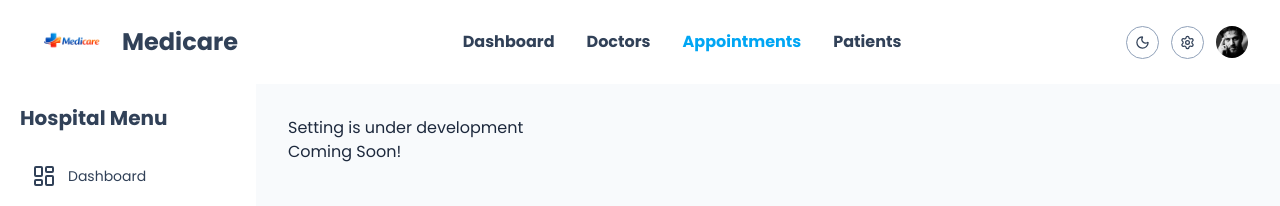
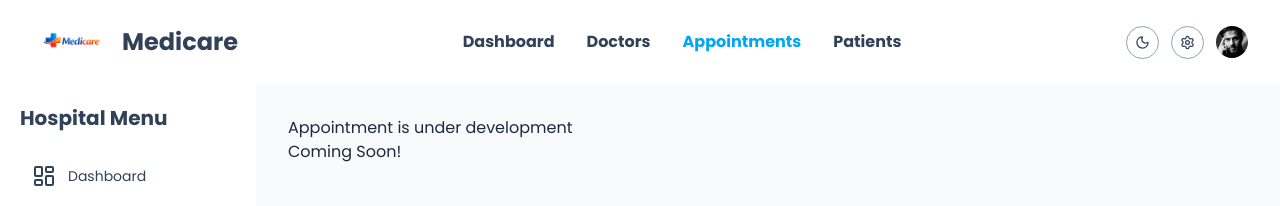
Before and after one commit to ataullaharabzai/Hospital-M.S, a React (Vite) app: page /appointments in a window 1280 px wide. Shown: the top 206 px of the page. Built offline with nearby package versions, Linux system fonts and the light colour scheme.

Commit message:
changes applied

```diff
--- a/src/pages/appointments/ListAppointments.jsx
+++ b/src/pages/appointments/ListAppointments.jsx
@@ -3,7 +3,7 @@ import React from 'react'
 function ListAppointments() {
   return (
     <div>
-      <p>Setting is under development</p>
+      <p>Appointment is under development</p>
       <p>Coming Soon!</p>
     </div>
   )
--- a/src/pages/patients/ListPatients.jsx
+++ b/src/pages/patients/ListPatients.jsx
@@ -3,7 +3,7 @@ import React from "react";
 function ListPatients() {
   return (
     <div>
-      <p>Setting is under development</p>
+      <p>Patient is under development</p>
       <p>Coming Soon!</p>
     </div>
   );
```
